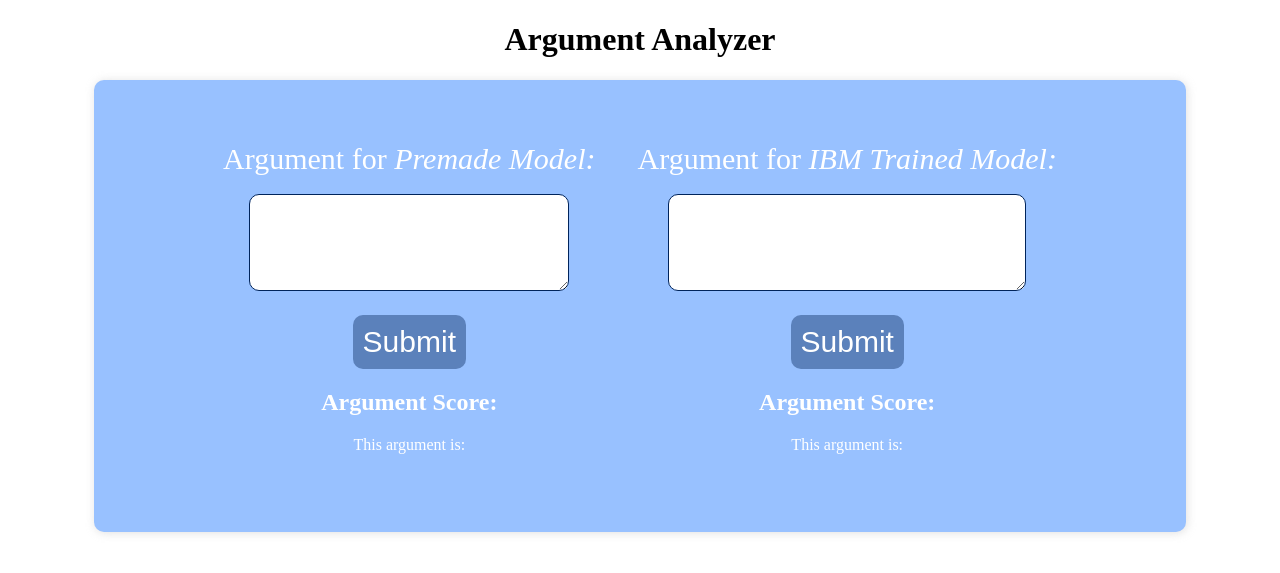
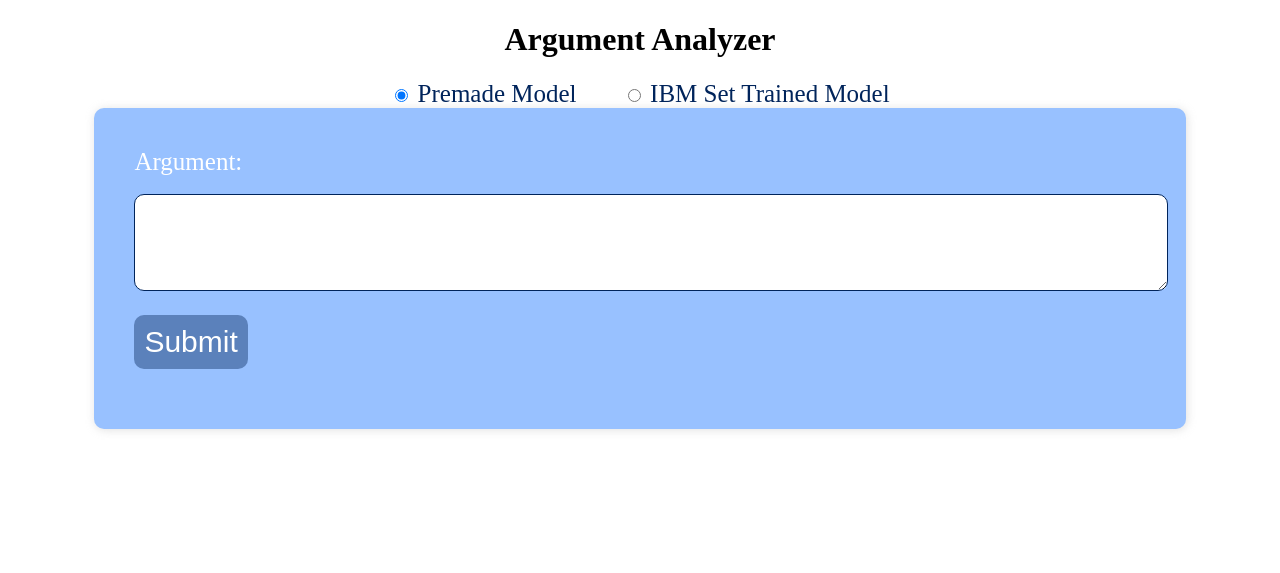
Before and after one commit to Auriel-Wish/LLM-Argument-Analyzer, a Flask app: page / in a window 1280 px wide. Shown: the top 573 px of the page. Run offline with Flask 3, Linux system fonts and the light colour scheme.

Commit message:
added feature that tells user about certain qualities that their argument contains. Also refined visual aestheitc.

```diff
--- a/Part 2/backend.py
+++ b/Part 2/backend.py
@@ -4,7 +4,7 @@
 # backend.py
 # ----------------------------------------------------------------
 from flask import Flask, request, jsonify, render_template
-from funcs import eval_argument_premade, eval_argument_IBM
+from funcs import eval_argument_premade, eval_argument_IBM, breakdown_argument
 
 app = Flask(__name__)
 
@@ -17,13 +17,19 @@
 @app.route("/get_analysis_premade", methods=["POST"])
 def get_analysis_premade():
     user_argument = request.form["user_argument"]
-    return jsonify(eval_argument_premade(user_argument))
+    eval = eval_argument_premade(user_argument)
+    breakdown = breakdown_argument(user_argument)
+    ret = [eval, breakdown]
+    return jsonify(ret)
 
 # Get the argument and return its evaluation (model 2)
 @app.route("/get_analysis_IBM", methods=["POST"])
 def get_analysis_IBM():
     user_argument = request.form["user_argument"]
-    return jsonify(eval_argument_IBM(user_argument))
+    eval = eval_argument_IBM(user_argument)
+    breakdown = breakdown_argument(user_argument)
+    ret = [eval, breakdown]
+    return jsonify(ret)
 
 # Run application
 if __name__ == "__main__":
--- a/Part 2/templates/index.html
+++ b/Part 2/templates/index.html
@@ -18,7 +18,7 @@
             text-align: center;
         }
 
-        div {
+        #form_container {
             margin-right: auto;
             margin-left: auto;
             padding: 40px;
@@ -29,26 +29,18 @@
             box-shadow: 1px 1px 10px rgba(211, 211, 211, 0.701);
         }
 
-        td {
-            padding: 20px;
-        }
-
-        table {
-            margin: auto;
-        }
-
-        table * {
+        .model {
+            font-size: 25px;
+            color: rgb(0, 36, 91);
             text-align: center;
-        }
-
-        label {
-            font-size: 30px;
+            margin-left: 20px;
+            margin-right: 20px;
         }
 
         textarea {
             border: 1px solid rgb(0, 36, 91);
             border-radius: 10px;
-            width: 80%;
+            width: 100%;
             padding: 10px;
         }
 
@@ -72,54 +64,63 @@
 <body>
     <h1>Argument Analyzer</h1>
 
-    <div>
-        <table>
-            <tr>
-                <td>
-                    <form id="arg_form_premade">
-                        <label for="user_argument1">Argument for <em>Premade Model:</em></label>
-                        <br><br>
-                        <textarea id="user_argument1" rows="5" required></textarea>
-                        <br>
-                        <button type="submit">Submit</button>
-                    </form>
+    <div style="text-align: center; width: 100%">
+        <label class="model">
+            <input type="radio" name="model" value="premade"> Premade Model
+        </label>
+        <label class="model">
+            <input type="radio" name="model" value="IBM"> IBM Set Trained Model
+        </label>
+    </div>
 
-                    <h2 id="output1">Argument Score:</h2>
-                    <p id="qualitative1">This argument is:</p>
-                </td>
-                <td>
-                    <form id="arg_form_IBM">
-                        <label for="user_argument2">Argument for <em>IBM Trained Model:</em></label>
-                        <br><br>
-                        <textarea id="user_argument2" rows="5" required></textarea>
-                        <br>
-                        <button type="submit">Submit</button>
-                    </form>
+    <div id="form_container">
+        <form id="arg_form">
+            <label for="user_argument" style="font-size: 25px">Argument:</label>
+            <br><br>
+            <textarea id="user_argument" rows="5" required></textarea>
+            <br>
+            <button type="submit">Submit</button>
+        </form>
 
-                    <h2 id="output2">Argument Score:</h2>
-                    <p id="qualitative2">This argument is:</p>
-                </td>
-            </tr>
-        </table>
+        <h2 id="output"></h2>
+        <p id="qualitative"></p>
+        <p id="arg_breakdown"></p>
     </div>
 
     <script>
+        (document.querySelectorAll('input[name="model"]'))[0].checked = true;
+
         const argument_quality = {0:"Bad", 20:"Poor", 40:"Okay", 60:"Good", 80:"Great", 100:"Excellent"};
+        const arg_eval_meaning = {
+            "No-Relation":"parts of your argument are unrelated",
+            "Inference":"parts of your argument are used to support or justify the other",
+            "Conflict":"propositions in your argument have contradictory information",
+            "Rephrase":"parts of your argument are equivalent from an argumentative point of view"
+        }
 
         function round_to_nearest_20(number, increment) {
             return Math.round(number / increment) * increment;
         }
 
-        document.getElementById("arg_form_premade").addEventListener("submit", function(e) {
+        document.getElementById("arg_form").addEventListener("submit", function(e) {
             e.preventDefault();
-            document.getElementById("output1").innerHTML = "Analyzing...";
-            document.getElementById("qualitative1").innerHTML = "...";
+            document.getElementById("output").innerHTML = "Analyzing...";
+            document.getElementById("qualitative").innerHTML = "";
+            document.getElementById("arg_breakdown").innerHTML = "";
 
             // Get the text from the textbox
-            const user_argument = document.getElementById("user_argument1").value;
+            const user_argument = document.getElementById("user_argument").value;
+
+            fetch_link = "";
+            if ((document.querySelectorAll('input[name="model"]'))[0].checked) {
+                fetch_link = "/get_analysis_premade";
+            }
+            else {
+                fetch_link = "/get_analysis_IBM";
+            }
 
             // Send POST request to the backend
-            fetch("/get_analysis_premade", {
+            fetch(fetch_link, {
                 method: "POST",
                 headers: {
                     "Content-Type": "application/x-www-form-urlencoded"
@@ -128,8 +129,19 @@
             })
             .then(response => response.json())
             .then(data => {
-                document.getElementById("output1").innerHTML = "Argument Score: " + data;
-                document.getElementById("qualitative1").innerHTML = "This argument is: " + argument_quality[round_to_nearest_20(data * 100, 20)];
+                quality = data[0];
+                document.getElementById("output").innerHTML = "Argument Score: " + quality;
+                document.getElementById("qualitative").innerHTML = "This argument is: " + argument_quality[round_to_nearest_20(quality * 100, 20)];
+
+                evals = data[1];
+                eval_string = "Your argument contains:<br><ul>";
+                for (var i = 0; i < evals.length; i++) {
+                    if (evals[i]['score'] > 0.15) {
+                        eval_string += ("<li>" + evals[i]['label'] + " - " + arg_eval_meaning[evals[i]['label']] + "</li>");
+                    }
+                }
+                eval_string += "</ul>"
+                document.getElementById("arg_breakdown").innerHTML = eval_string;
             })
             .catch(error => {
                 console.error("Error:", error);
@@ -137,32 +149,32 @@
             });
         });
 
-        document.getElementById("arg_form_IBM").addEventListener("submit", function(e) {
-            e.preventDefault();
-            document.getElementById("output2").innerHTML = "Analyzing...";
-            document.getElementById("qualitative2").innerHTML = "...";
+        // document.getElementById("arg_form_IBM").addEventListener("submit", function(e) {
+        //     e.preventDefault();
+        //     document.getElementById("output2").innerHTML = "Analyzing...";
+        //     document.getElementById("qualitative2").innerHTML = "...";
 
-            // Get the text from the textbox
-            const user_argument = document.getElementById("user_argument2").value;
+        //     // Get the text from the textbox
+        //     const user_argument = document.getElementById("user_argument2").value;
 
-            // Send POST request to the backend
-            fetch("/get_analysis_IBM", {
-                method: "POST",
-                headers: {
-                    "Content-Type": "application/x-www-form-urlencoded"
-                },
-                body: `user_argument=${encodeURIComponent(user_argument)}`
-            })
-            .then(response => response.json())
-            .then(data => {
-                document.getElementById("output2").innerHTML = "Argument Score: " + data;
-                document.getElementById("qualitative2").innerHTML = "This argument is: " + argument_quality[round_to_nearest_20(data * 100, 20)];
-            })
-            .catch(error => {
-                console.error("Error:", error);
-                document.getElementById("output2").innerHTML = "Error: " + error;
-            });
-        });
+        //     // Send POST request to the backend
+        //     fetch("/get_analysis_IBM", {
+        //         method: "POST",
+        //         headers: {
+        //             "Content-Type": "application/x-www-form-urlencoded"
+        //         },
+        //         body: `user_argument=${encodeURIComponent(user_argument)}`
+        //     })
+        //     .then(response => response.json())
+        //     .then(data => {
+        //         document.getElementById("output2").innerHTML = "Argument Score: " + data;
+        //         document.getElementById("qualitative2").innerHTML = "This argument is: " + argument_quality[round_to_nearest_20(data * 100, 20)];
+        //     })
+        //     .catch(error => {
+        //         console.error("Error:", error);
+        //         document.getElementById("output2").innerHTML = "Error: " + error;
+        //     });
+        // });
     </script>
 </body>
 </html>
```
Also changed, not shown: Part 2/funcs.py (+11 -0 lines).
